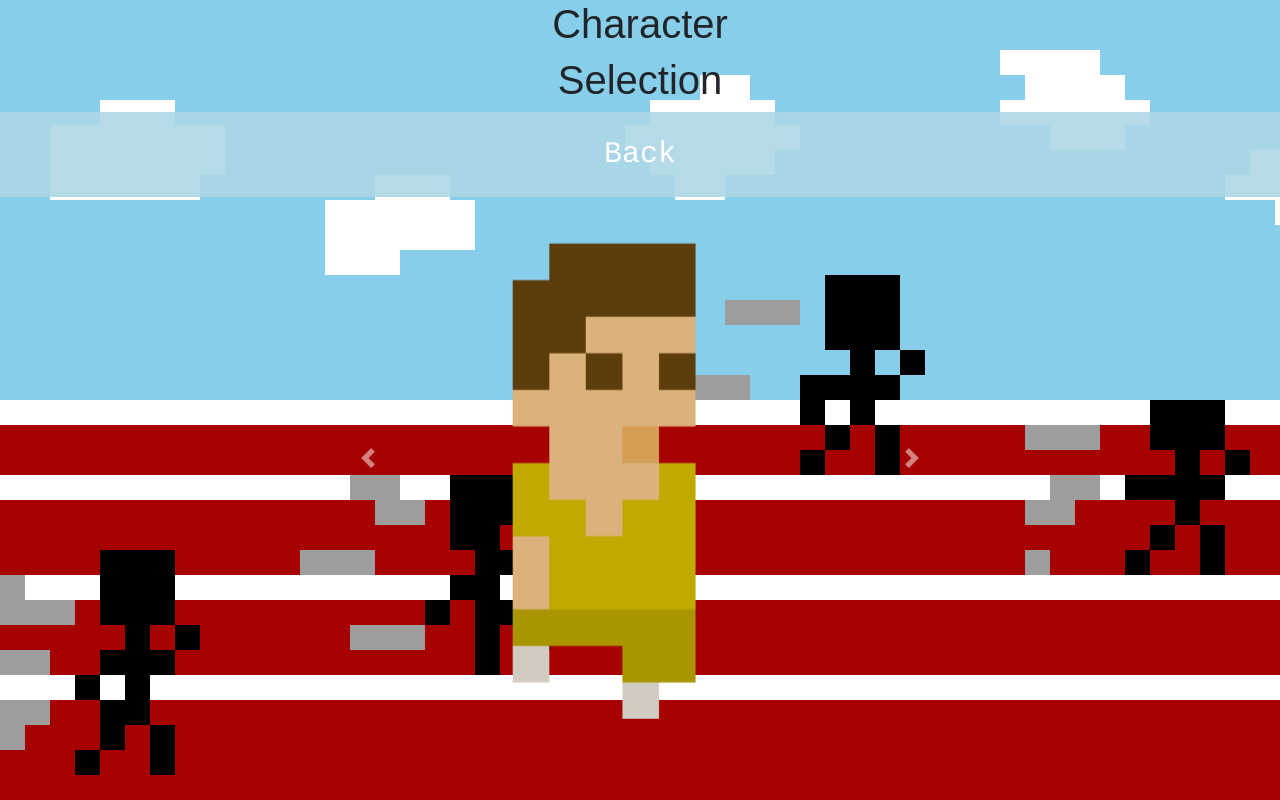
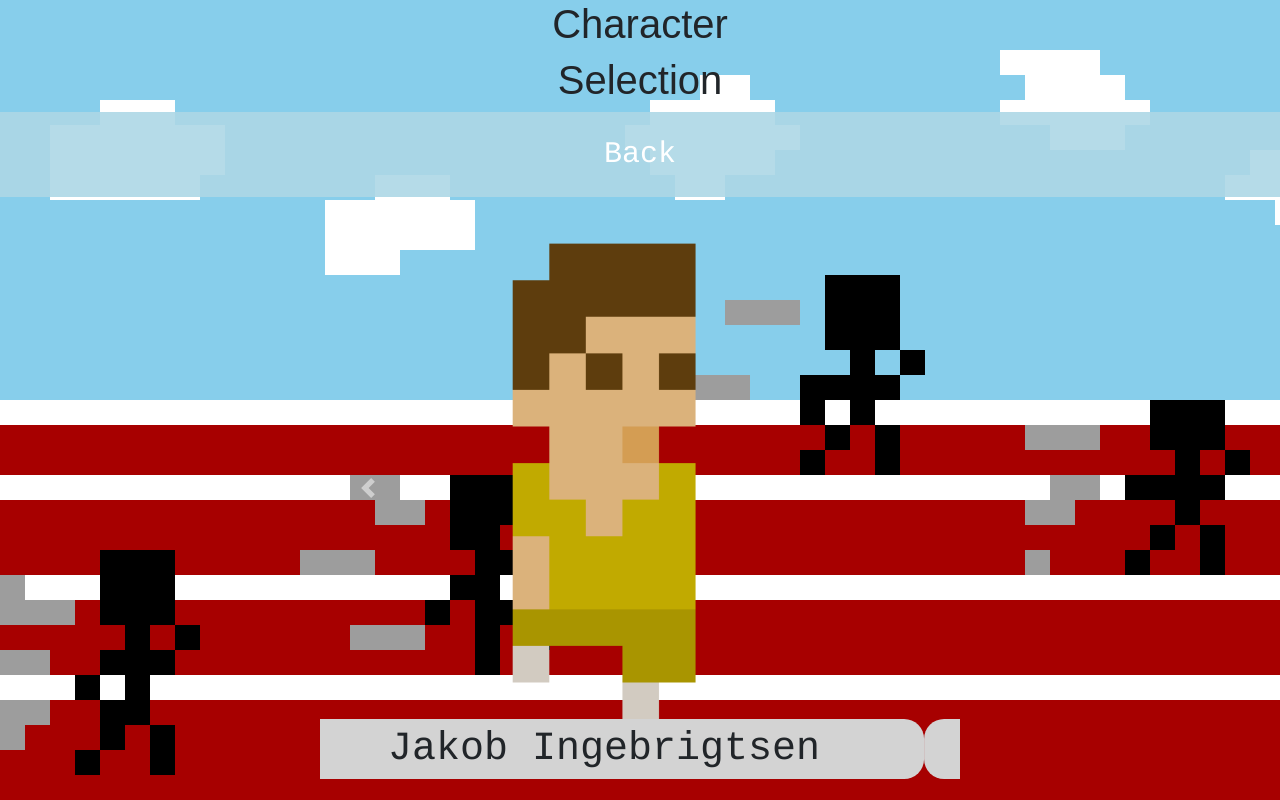
Before and after one commit to Etown-CS310/racepace, a plain HTML site: page menu_page/character.html in a window 1280 px wide. Drawn offline with nearby package versions, Linux system fonts and the light colour scheme; a web font is replaced by a local one.

Commit message:
updated character page

```diff
--- a/css/menu.css
+++ b/css/menu.css
@@ -117,3 +117,15 @@
     margin-top: 10px;
     margin-left:30%;
 }
+.carousel-item p {
+    /* width: 40%; */
+    height: auto;
+    margin-top: 10px;
+    text-align: center;
+    margin: auto;
+    font-size: 40px;
+    background-color: lightgrey;
+    border-radius: 20px;
+    font-family:Courier;
+
+}
--- a/menu_page/character.html
+++ b/menu_page/character.html
@@ -25,18 +25,23 @@
         <div class="carousel-inner">
           <div class="carousel-item active">
             <img src="../Characters/Jakob_big.gif" alt="First slide">
+            <p>Jakob Ingebrigtsen</p>
           </div>
           <div class="carousel-item">
             <img src="../Characters/Cole_big.gif" alt="Second slide">
+            <p>Cole Hocker</p>
           </div>
           <div class="carousel-item">
             <img src="../Characters/Eliud_big.gif" alt="Third slide">
+            <p>Eliud Kipchoge</p>
           </div>
           <div class="carousel-item">
             <img src="../Characters/Grant_big.gif" alt="Fourth slide">
+            <p>Grant Fisher</p>
           </div>
           <div class="carousel-item">
             <img src="../Characters/Mo_big.gif" alt="Fifth slide">
+            <p>Mo Farah</p>
           </div>
           <!-- <div class="carousel-item">
             <img src="../Characters/" alt="Sixth slide">
```
